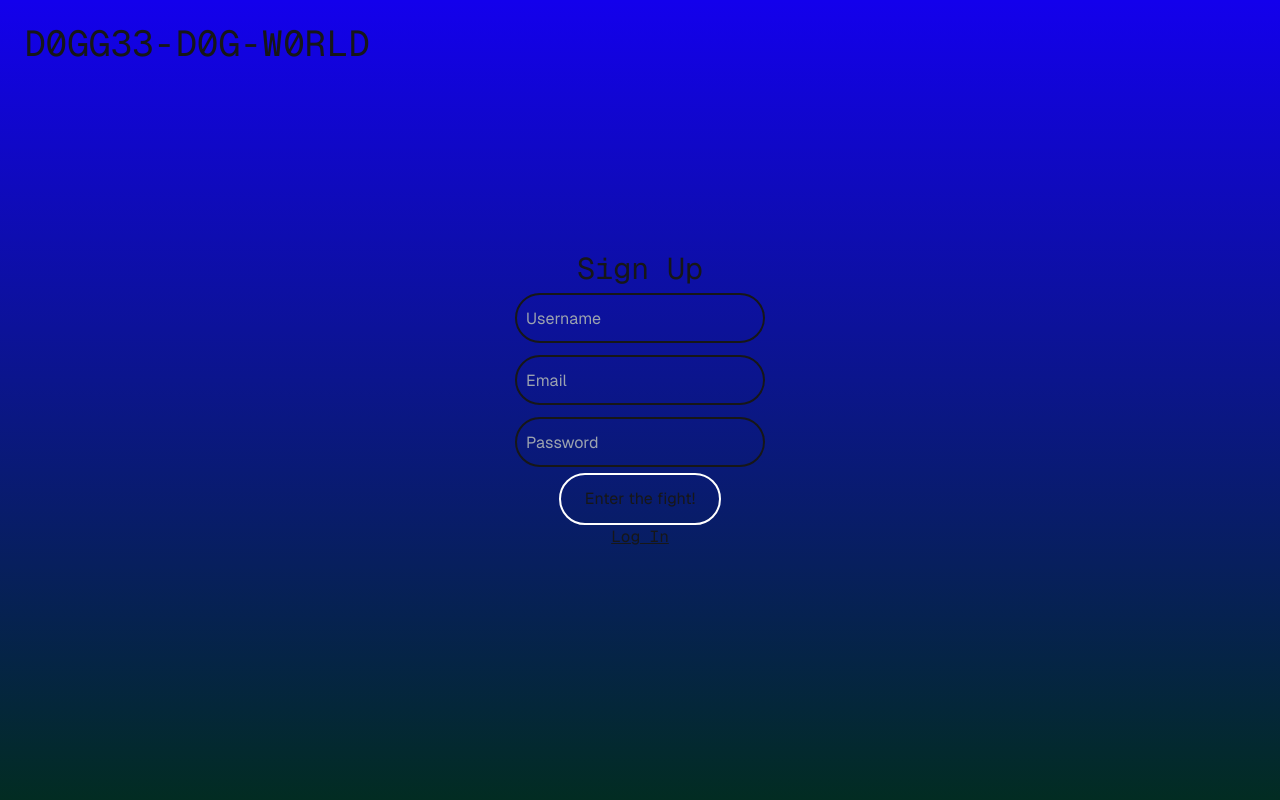
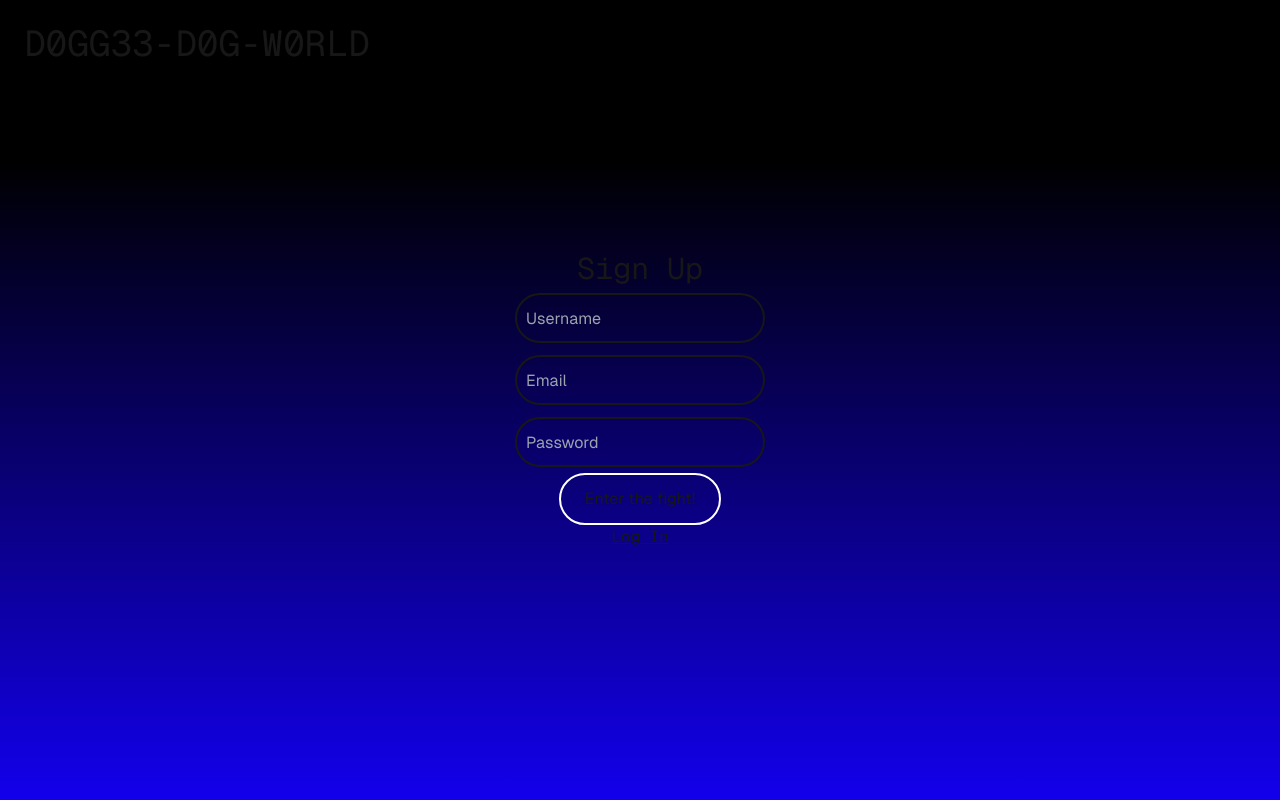
Before and after one commit to Axelph237/ddw-app, a Next.js app: page /login in a window 1280 px wide. Built offline with nearby package versions, Linux system fonts and the light colour scheme; no server answers.

Commit message:
Rainbow! :3

```diff
--- a/src/app/home/page.tsx
+++ b/src/app/home/page.tsx
@@ -9,7 +9,7 @@ export default async function HomePage() {
     }
 
     return (
-        <div className='font-[family-name:var(--font-geist-sans)] bg-gradient-to-t from-transparent to-black to-80% w-screen h-screen flex flex-col items-center justify-center'>
+        <div className='font-[family-name:var(--font-geist-sans)] w-screen h-screen flex flex-col items-center justify-center'>
             <h2 className='font-[family-name:var(--font-geist-sans)] text-2xl'>welcome to</h2>
             <h1 className='mb-3 mt-1 font-[family-name:var(--font-geist-mono)] text-4xl'>DOGGEE-DOG-WORLD</h1>
             <Button onClick={doNothing} text='Create Game' className='m-3'/>
--- a/src/app/layout.tsx
+++ b/src/app/layout.tsx
@@ -28,7 +28,9 @@ export default function RootLayout({
       <body
         className={`${geistSans.variable} ${geistMono.variable} antialiased`}
       >
+      <div className='bg-gradient-to-t from-transparent to-black to-80% w-screen h-screen'>
         {children}
+      </div>
       </body>
     </html>
   );
--- a/src/app/login/StateManager.tsx
+++ b/src/app/login/StateManager.tsx
@@ -23,7 +23,7 @@ export default function StateManager({ handleData }: Readonly<{ handleData: Func
     }
     return (
         <div
-            className=' font-[family-name:var(--font-geist-sans)] bg-gradient-to-t from-emerald-950 to-transparent w-screen h-screen flex flex-col items-center justify-center'>
+            className=' font-[family-name:var(--font-geist-sans)] w-screen h-screen flex flex-col items-center justify-center'>
             <h1 className="text-3xl font-[family-name:var(--font-geist-mono)]">{loggingIn ? "Log In" : "Sign Up"}</h1>
             <form id="loginpage-form" className="flex flex-col justify-center items-center">
                 {loggingIn ? <LogInState/> : <SignUpState/>}
```
